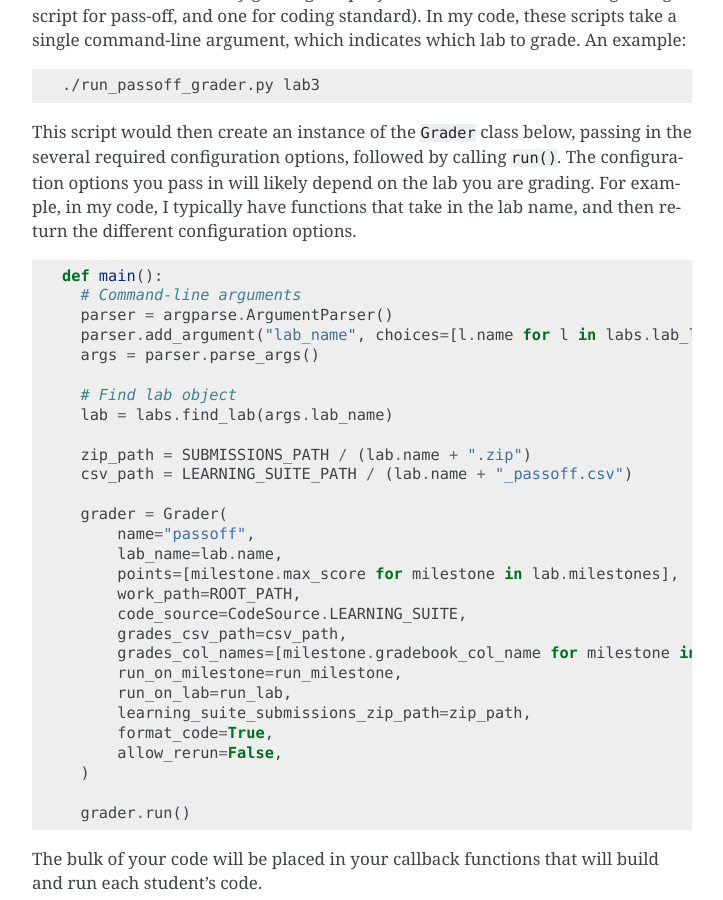
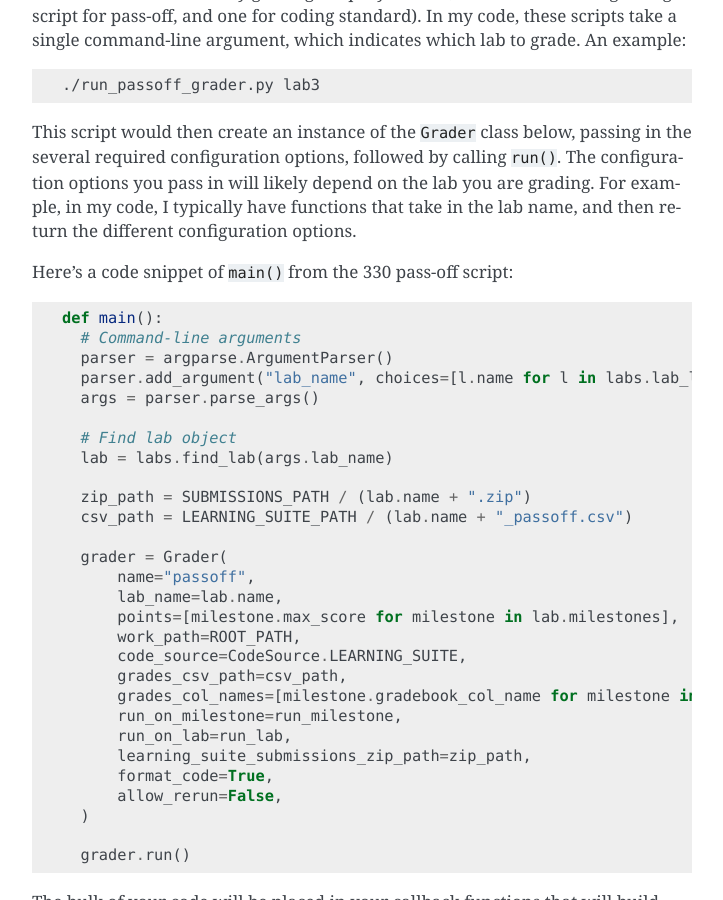
Before and after one commit to byu-cpe/ygrader, a Sphinx documentation site: the page built from doc/index.rst, in a window 1280 px wide and 900 px high, scrolled down 1523 px. Shown: the whole window, without its empty margins (388-1111 px from the left). Built offline with Sphinx 7.4.7, drawn with Linux system fonts in a browser that asks for light colours.

Commit message:
Update docs

```diff
--- a/doc/index.rst
+++ b/doc/index.rst
@@ -43,6 +43,8 @@ You would then create any grading scripts you like (ie in 330 we have a grading
 
 
 This script would then create an instance of the ``Grader`` class below, passing in the several required configuration options, followed by calling ``run()``. The configuration options you pass in will likely depend on the lab you are grading.  For example, in my code, I typically have functions that take in the lab name, and then return the different configuration options.
+
+Here's a code snippet of ``main()`` from the 330 pass-off script:
 
 .. code-block::
 
```
Also changed, not shown: readme.md (+2 -0 lines).
